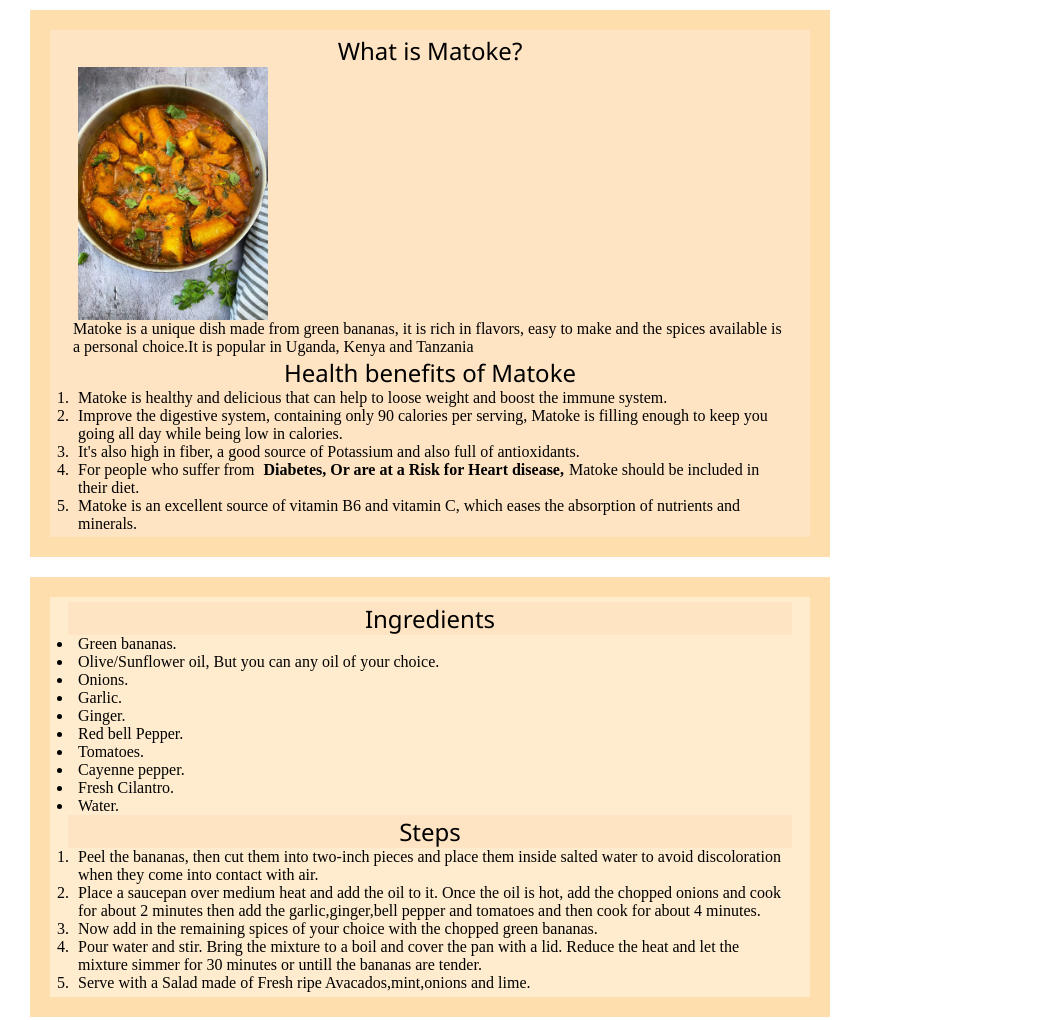
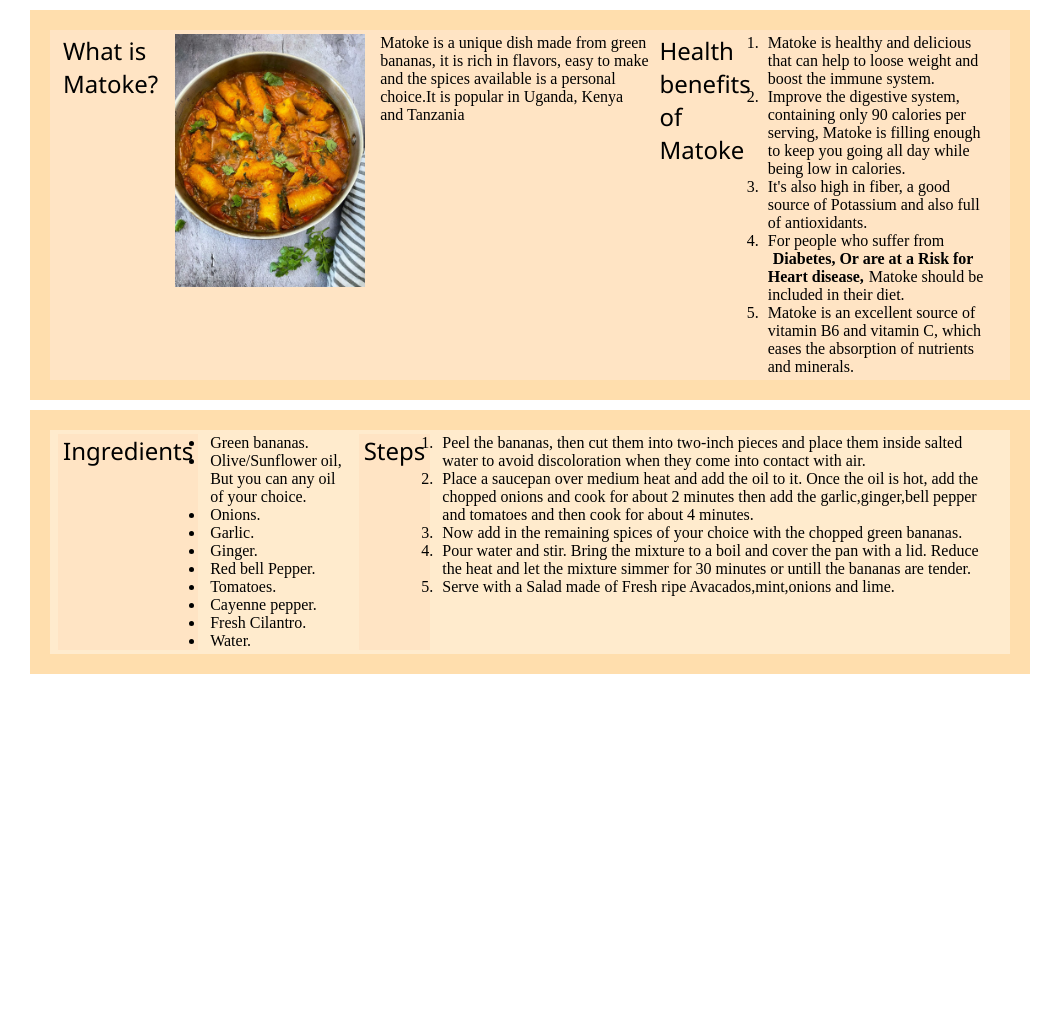
Before and after one commit to ImranAbdallah/matoke-recipe, a plain HTML site: page index.html in a window 1280 px wide. Shown: the whole page, without its empty margins (0-1063 px from the left). After the commit the page ends 800 px from the top, so only its background shows below. Drawn offline with Linux system fonts and the light colour scheme.

Commit message:
modified:   style.css -  update the file with flexbox in css

```diff
--- a/style.css
+++ b/style.css
@@ -15,19 +15,25 @@ html{
 }
 
 .main-content{
-    width: 800px;
+    width: 1000px;
+    height: auto;
     background-color: bisque;
-    padding: 4px 18px;
+    padding: 4px 8px;
     border: 20px solid navajowhite;
     margin: 10px 20px;
-    display: inline-block;
+    display: flex;
+    flex: 1;
 }
 
 h1, h2 {
     font-family: 'Segoe UI', Tahoma, Geneva, Verdana, sans-serif;
     font-size: auto;
     font-weight: normal;
-    text-align: center;
+    /* text-align: center; */
+    padding-right: 5pk;
+    margin-right: 2px;
+    display: flex;
+    border: 1px;
     color: black;
     background-color: bisque;
 }
@@ -38,13 +44,18 @@ img{
     margin: 0 auto;
     border: 2px solid green; */
     vertical-align: top;
-    display: inline-block;
+    display: block;
 }
 .subsection{
-    width: 800px;
+    width: 1000px;
+    height: auto;
     background-color: blanchedalmond;
-    padding: 5px 18px;
+    padding: 4px 8px;
     border: 20px solid navajowhite;
     margin: 10px 20px;
-    display: inline-block;
+    display: flex;
 }
+ ul ol li{
+    display: flex;
+    margin-right: 3px;
+}
```
